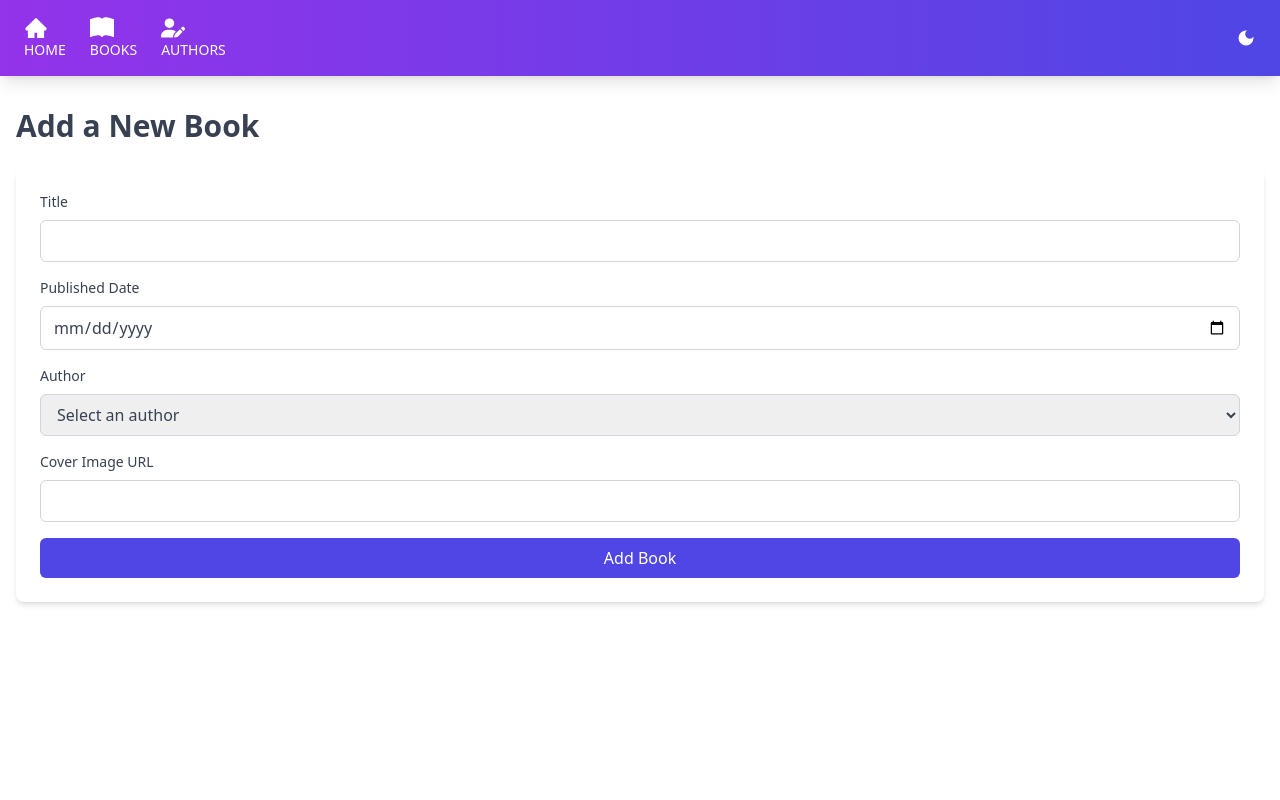
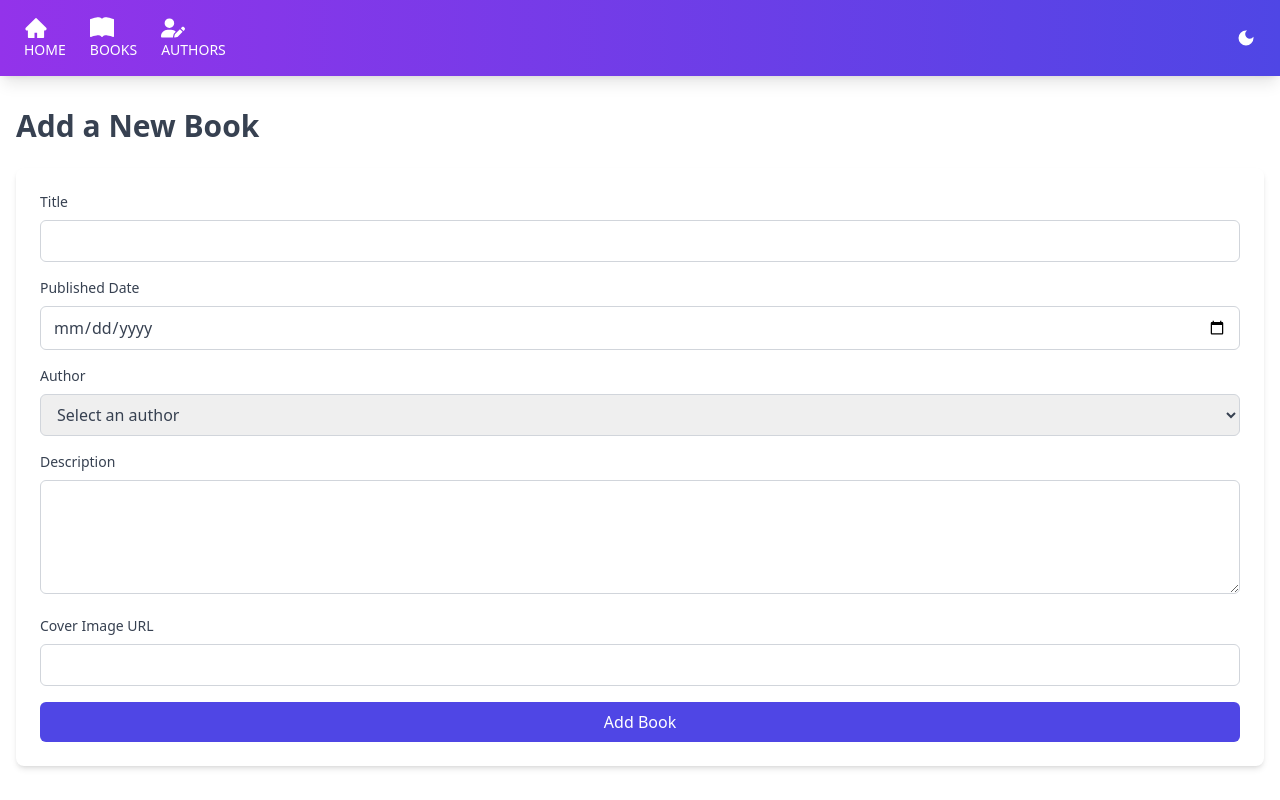
Before and after one commit to MukundSprinto/fe-week1-assignment, a Next.js app: page /admin/add-book in a window 1280 px wide. Built offline with nearby package versions, Linux system fonts and the light colour scheme.

Commit message:
feat: add description to add books page

```diff
--- a/src/app/admin/add-book/page.jsx
+++ b/src/app/admin/add-book/page.jsx
@@ -9,17 +9,23 @@ export default function AddBook() {
   const [title, setTitle] = useState('')
   const [publishedDate, setPublishedDate] = useState('')
   const [authorId, setAuthorId] = useState('')
+  const [description, setDescription] = useState('')
   const [coverImageUri, setCoverImageUri] = useState('')
   const [authorsLoaded, setAuthorsLoaded] = useState(false)
 
-  const [getAuthors, { data: authorsData, loading: authorsLoading, error: authorsError }] = useLazyQuery(GET_AUTHORS)
+  const [getAuthors, { data: authorsData, loading: authorsLoading, error: authorsError }] = useLazyQuery(GET_AUTHORS, {
+    variables: {
+        page: 1,
+        pageSize: 100
+        }
+    })
   const [createBook, { loading: createBookLoading }] = useMutation(CREATE_BOOK)
 
   const handleSubmit = async (e) => {
     e.preventDefault()
     try {
       await createBook({
-        variables: { title, publishedDate, authorId: Number(authorId), coverImageUri }
+        variables: { title, publishedDate, authorId: Number(authorId), coverImageUri, description }
       })
 
       alert('Book added successfully!')
@@ -28,6 +34,7 @@ export default function AddBook() {
       setTitle('')
       setPublishedDate('')
       setAuthorId('')
+      setDescription('')
       setCoverImageUri('')
     } catch (error) {
       console.error('Error adding book:', error)
@@ -90,6 +97,17 @@ export default function AddBook() {
           </select>
         </div>
         <div className="mb-4">
+          <label htmlFor="description" className="block text-sm font-medium text-gray-700 dark:text-gray-300 mb-2">Description</label>
+          <textarea
+            id="description"
+            value={description}
+            onChange={(e) => setDescription(e.target.value)}
+            className="w-full px-3 py-2 border border-gray-300 rounded-md focus:outline-none focus:ring-2 focus:ring-indigo-500"
+            rows="4"
+            required
+          ></textarea>
+        </div>
+        <div className="mb-4">
           <label htmlFor="coverImageUri" className="block text-sm font-medium text-gray-700 dark:text-gray-300 mb-2">Cover Image URL</label>
           <input
             type="url"
--- a/src/app/books/[id]/page.jsx
+++ b/src/app/books/[id]/page.jsx
@@ -200,7 +200,7 @@ export default function BookDetail({params}) {
             <div className="min-h-screen bg-gray-100 dark:bg-gray-900 py-12 px-4 sm:px-6 lg:px-8">
                 <div className="max-w-4xl mx-auto bg-blue-200 dark:bg-gray-800 shadow-lg rounded-lg overflow-hidden">
                     <div className="md:flex p-8">
-                        <div className="md:flex-shrink-0 mr-8">
+                        <div className="md:flex-shrink-0 mr-8 flex items-center justify-center">
                             {book.cover_image_uri && (
                                 <Image
                                     src={coverImage ? coverImage : book.cover_image_uri}
@@ -212,7 +212,7 @@ export default function BookDetail({params}) {
                                 />
                             )}
                         </div>
-                        <div className="flex-grow">
+                        <div className="flex-grow flex flex-col justify-between">
                             {isEditing ? (
                                 <div className="space-y-6 bg-blue-100 dark:bg-gray-800 p-6 rounded-lg shadow-md">
                                     <div className="space-y-2">
@@ -308,7 +308,7 @@ export default function BookDetail({params}) {
                                     </div>
                                 </div>
                             ) : (
-                                <div className="space-y-6 bg-blue-100 dark:bg-gray-800 p-6 rounded-lg shadow-md">
+                                <div className="space-y-6 bg-blue-100 dark:bg-gray-800 p-6 rounded-lg shadow-md flex flex-col justify-between h-full">
                                     <div className="space-y-2">
                                         <label className="block text-sm font-medium text-gray-700 dark:text-gray-300">Title</label>
                                         <p className="w-full px-4 py-2 text-xl font-bold text-gray-900 dark:text-white bg-gray-100 dark:bg-gray-700 border border-gray-300 dark:border-gray-600 rounded-lg">
@@ -341,7 +341,7 @@ export default function BookDetail({params}) {
                                             {book.description}
                                         </p>
                                     </div>
-                                    <div className="flex space-x-4">
+                                    <div className="flex space-x-4 mt-auto">
                                         <button
                                             onClick={handleEdit}
                                             className="w-full px-6 py-3 text-white bg-blue-500 rounded-lg hover:bg-blue-600 focus:outline-none focus:ring-2 focus:ring-blue-500 focus:ring-opacity-50 transition duration-200 ease-in-out transform hover:-translate-y-1 hover:shadow-lg"
```
